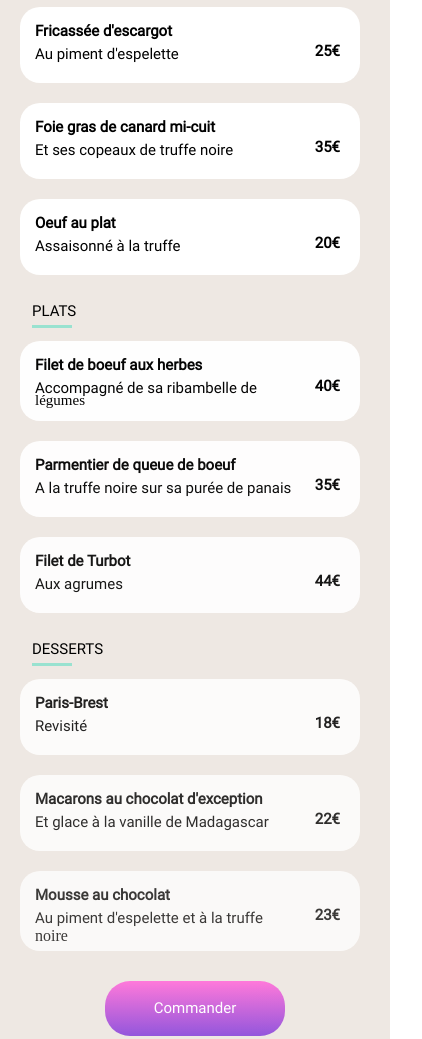
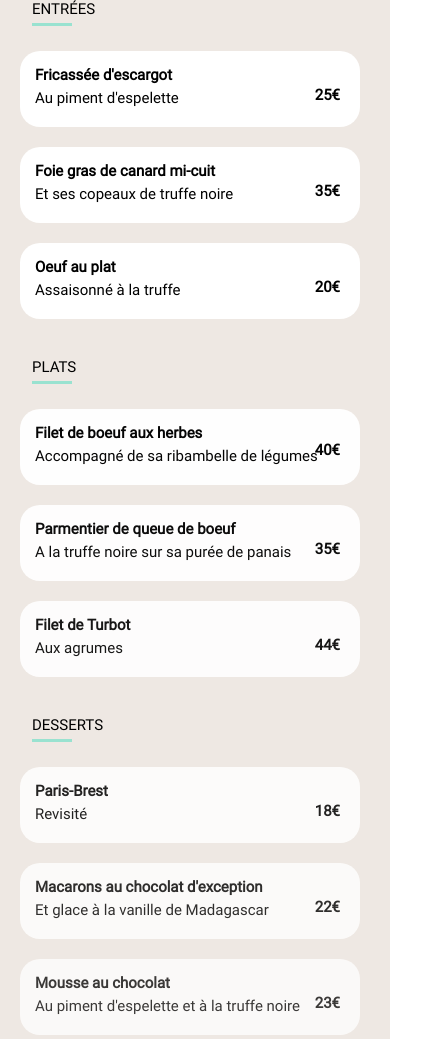
Before and after one commit to sandhya-paume/PaumeSandhya_3_31082020, a website: page menu1.html in a window 390 px wide. Shown: the part 445-1484 px from the top of the page, 422 px wide, since content can reach past the window. Drawn offline with Linux system fonts and the light colour scheme.

Commit message:
test spinner, points de suspensions et rectification des margin en trop

```diff
--- a/main.scss
+++ b/main.scss
@@ -659,12 +659,14 @@
     }
 
 
-    .contenant_left{
-        position:relative;
-        width:100%;
+    .contenant_left {
+        position: relative;
+        width: 100%;
         padding-bottom: 20px;
         padding-top: 10px;
         transition: width 500ms;
+        overflow: hidden;
+        text-overflow: ellipsis;
     }
 
     .box {
@@ -1003,7 +1005,7 @@
         text-align: left;
         position: relative;
         top: 7px;
-        left: 32px;
+        margin: 32px;
         padding-top: 25px;
         padding-bottom: 5px;
     }
@@ -1032,7 +1034,7 @@
         text-align: left;
         position: relative;
         top: 7px;
-        left: 32px;
+        margin: 32px;
         padding-bottom: 5px;
     }
 
@@ -1043,7 +1045,7 @@
         text-align: left;
         position: relative;
         top: 7px;
-        left: 32px;
+        margin:32px;
         padding-bottom: 5px;
     }
 
--- a/menu1.html
+++ b/menu1.html
@@ -72,8 +72,7 @@
             <section class="contenant_4">
                 <div class="contenant_left">
                     <div class="nom_plat">Filet de boeuf aux herbes</div>
-                    <div class="ingredients"> Accompagné de sa ribambelle de</div>
-                    <div class="legumes">légumes</div>
+                    <div class="ingredients"> Accompagné de sa ribambelle de légumes</div>
                     <div class="price_plat1_menu1">40€</div>
                 </div>
                 <div class="box">
@@ -144,8 +143,7 @@
             <section class="contenant_9">
                 <div class="contenant_left">
                     <div class="nom_dessert">Mousse au chocolat</div>
-                    <div class="ingredients"> Au piment d'espelette et à la truffe</div>
-                    <div class="noire">noire</div>
+                    <div class="ingredients"> Au piment d'espelette et à la truffe noire</div>
                     <div class="price">23€</div>
                 </div>
                 <div class="box">
```
Also changed, not shown: style/style.css, 1 other file.
